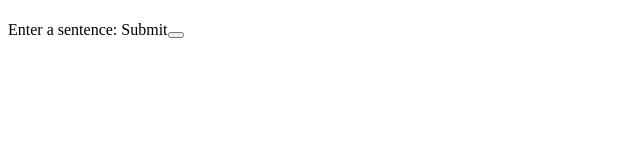
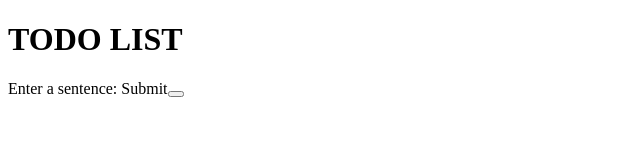
Before and after one commit to ksakash/newton-school-lessons, a plain HTML site: page simple_node_todo/index.html in a window 1280 px wide. Shown: the whole page, without its empty margins (0-640 px from the left). Drawn offline with Linux system fonts and the light colour scheme.

Commit message:
second commit adding a heading

```diff
--- a/simple_node_todo/index.html
+++ b/simple_node_todo/index.html
@@ -6,7 +6,7 @@
     <title></title>
 </head>
 <body>
-    <h1></h1>
+    <h1>TODO LIST</h1>
     <form id="todo-form">
         <label for="todoInput">Enter a sentence:</label>
         <inpt type="text" id="todoInput" name="todoInput" required>
```
